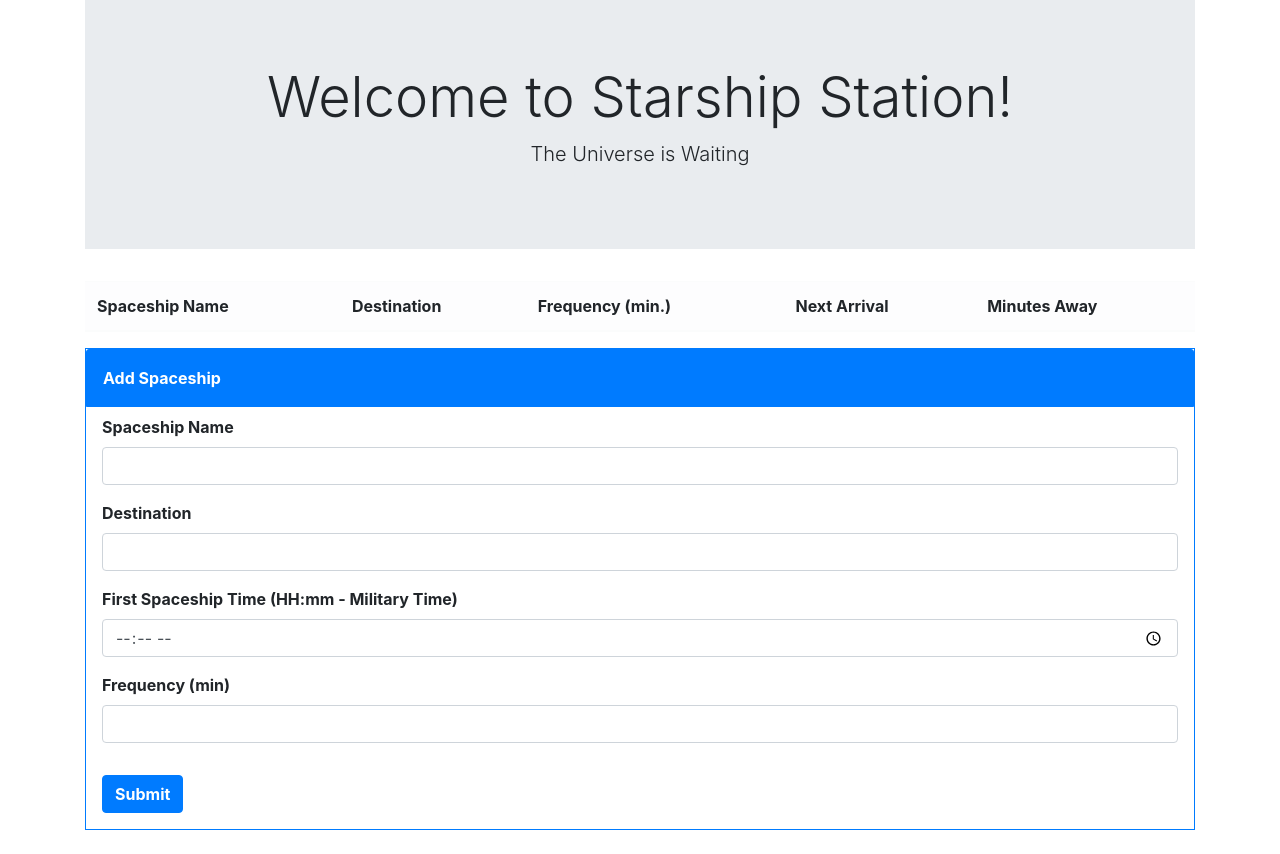
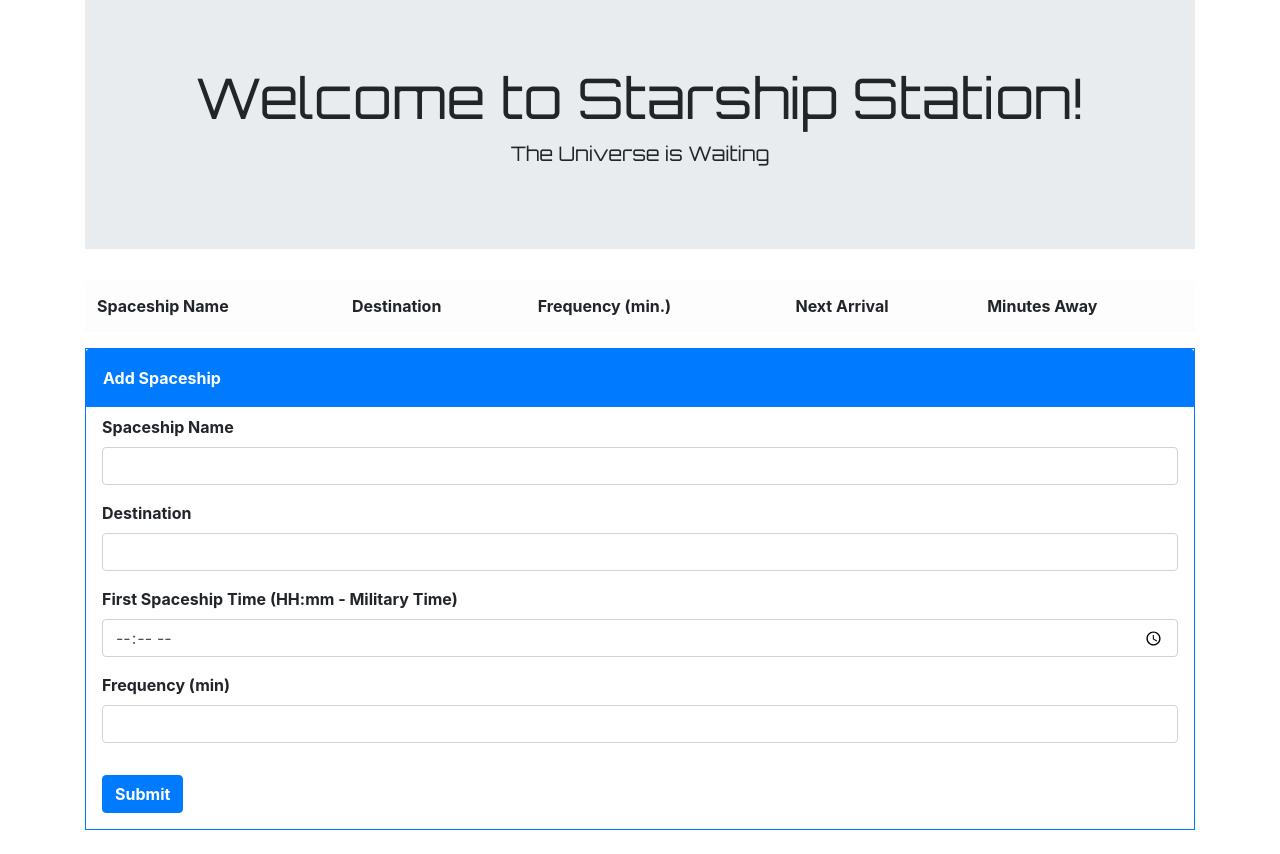
Before and after one commit to aw-exe/Spaceship-Scheduler, a plain HTML site: page index.html in a window 1280 px wide. Drawn offline with nearby package versions, Linux system fonts and the light colour scheme; no server answers.

Commit message:
Added font style to jumbotron

```diff
--- a/assets/style.css
+++ b/assets/style.css
@@ -1,3 +1,4 @@
 #jumbotron{
     text-align: center;
+    font-family: 'Orbitron', sans-serif;
 }
--- a/index.html
+++ b/index.html
@@ -8,6 +8,7 @@
     <title>Spaceship Scheduler</title>
 
     <meta name="viewport" content="width=device-width, initial-scale=1, shrink-to-fit=no">
+    <link href="https://fonts.googleapis.com/css?family=Orbitron&display=swap" rel="stylesheet">
     <link rel="stylesheet" href="https://stackpath.bootstrapcdn.com/bootstrap/4.3.1/css/bootstrap.min.css"
         integrity="sha384-ggOyR0iXCbMQv3Xipma34MD+dH/1fQ784/j6cY/iJTQUOhcWr7x9JvoRxT2MZw1T" crossorigin="anonymous">
     <link rel="stylesheet" href="assets/style.css">
```
